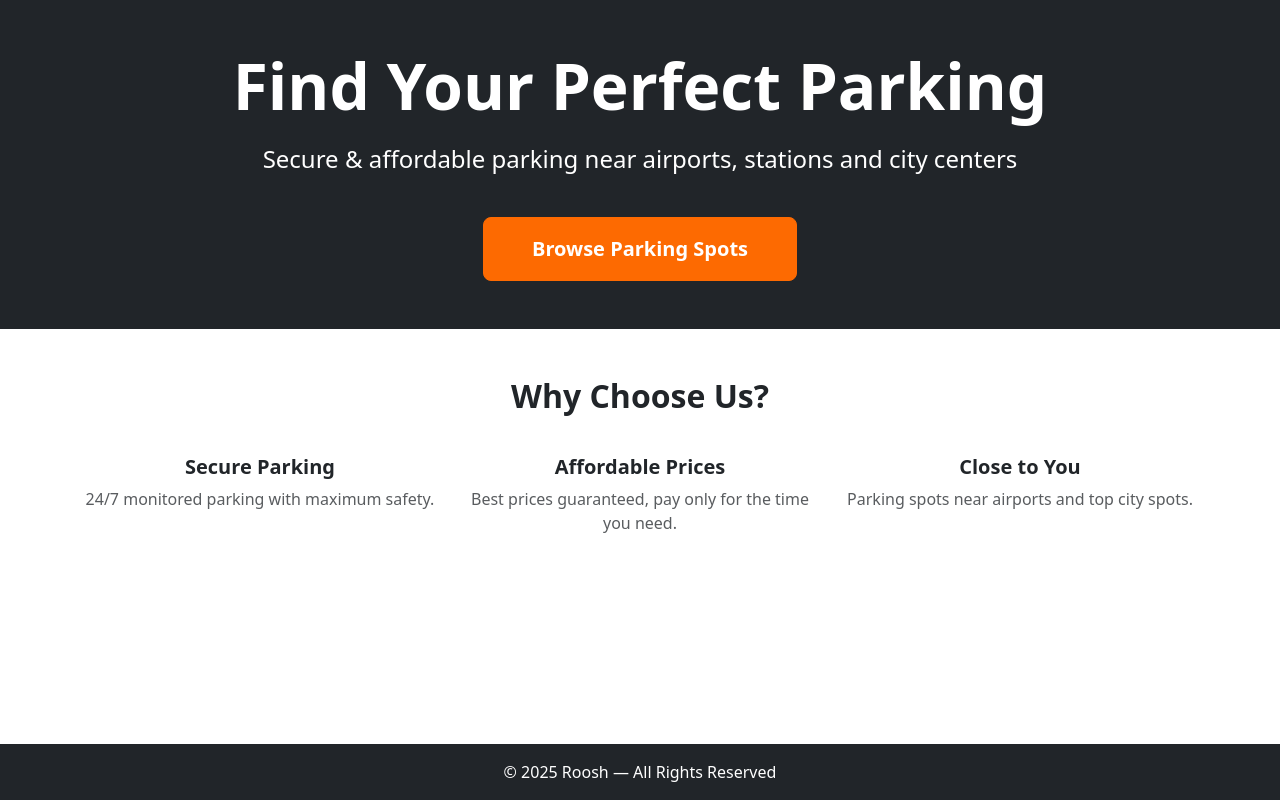
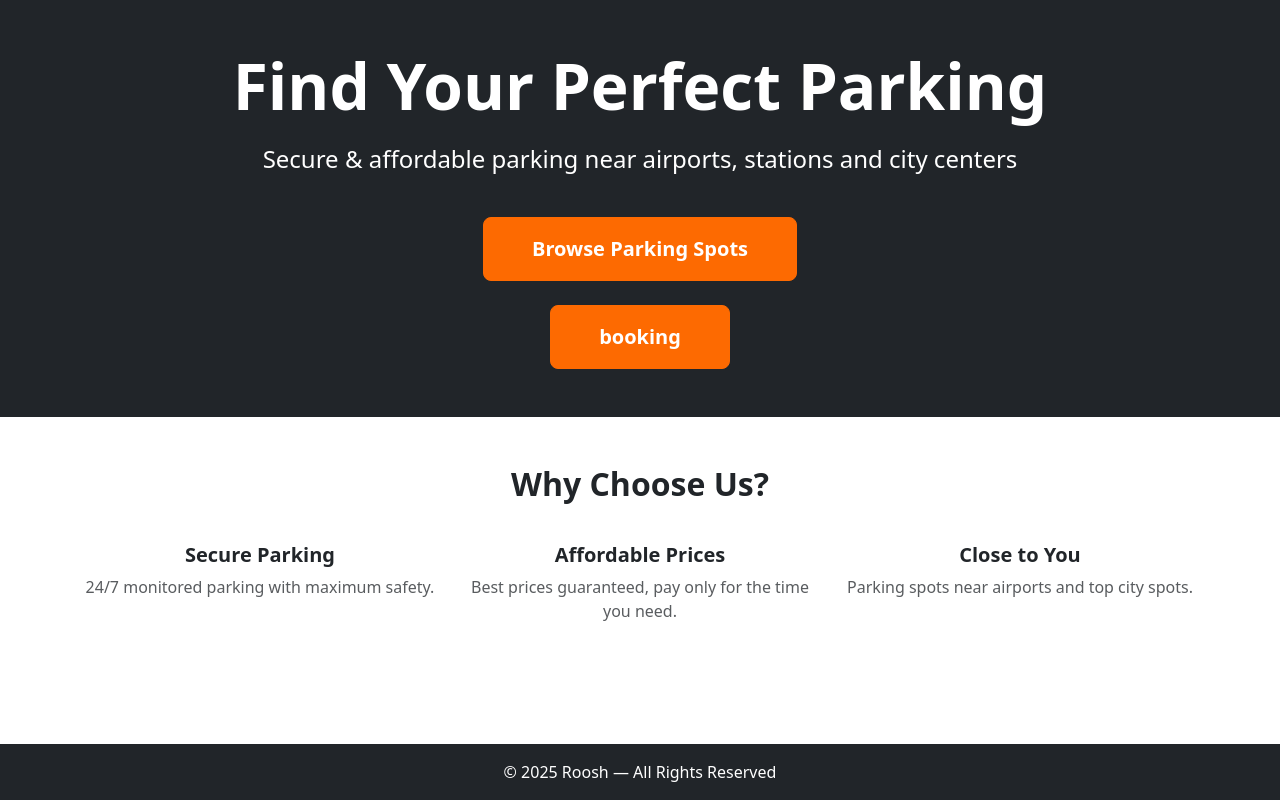
Before and after one commit to fsd-2-gc/frontend-application, a Next.js app in the folder app/: page / in a window 1280 px wide. Built offline with nearby package versions, Linux system fonts and the light colour scheme.

Commit message:
changed some things so viewing booking works

```diff
--- a/app/src/app/page.tsx
+++ b/app/src/app/page.tsx
@@ -13,6 +13,7 @@ export default function Home() {
                     <p className="mt-3 fs-4">
                         Secure & affordable parking near airports, stations and city centers
                     </p>
+                    <div>
                         <Link
                             href="/portfolio"
                             className="btn btn-lg mt-4 px-5 py-3 fw-semibold text-white"
@@ -20,6 +21,17 @@ export default function Home() {
                         >
                             Browse Parking Spots
                         </Link>
+                    </div>
+
+                    <div>
+                        <Link
+                            href="/booking"
+                            className="btn btn-lg mt-4 px-5 py-3 fw-semibold text-white"
+                            style={{ backgroundColor: "#fd6a01", borderColor: "#fd6a01" }}
+                        >
+                            booking
+                        </Link>
+                    </div>
                 </div>
             </section>
 
--- a/app/src/models/Booking.ts
+++ b/app/src/models/Booking.ts
@@ -11,7 +11,7 @@ export interface Booking {
 
 enum Status {
     Pending,
-    Confirmed,
+    Confirmed = 2,
     Cancelled,
     Refunded
 }
```
Also changed, not shown: app/src/repositories/BookingRepository.ts (+18 -2 lines). Lines whose indentation alone changed are shown as unchanged.
